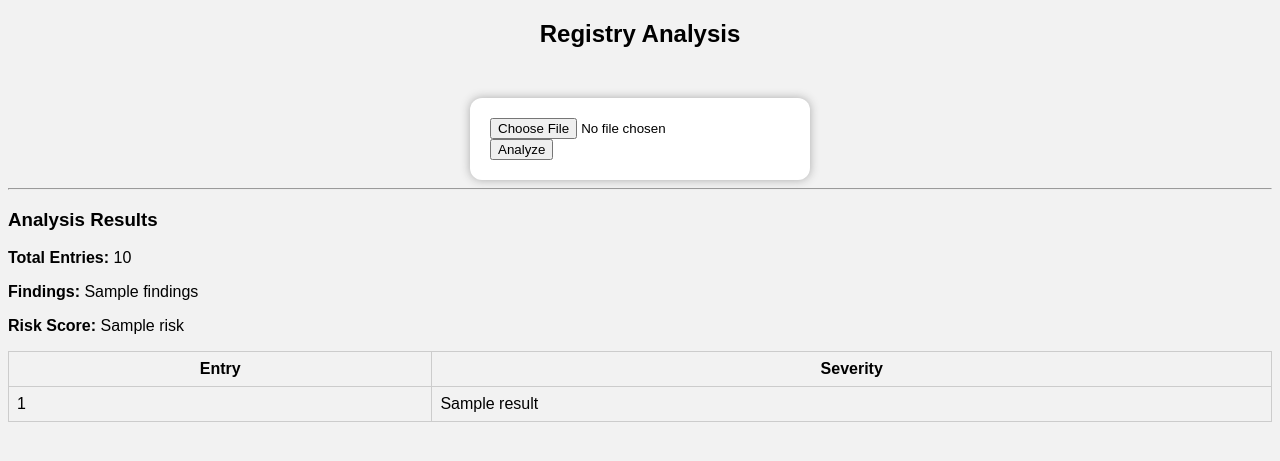
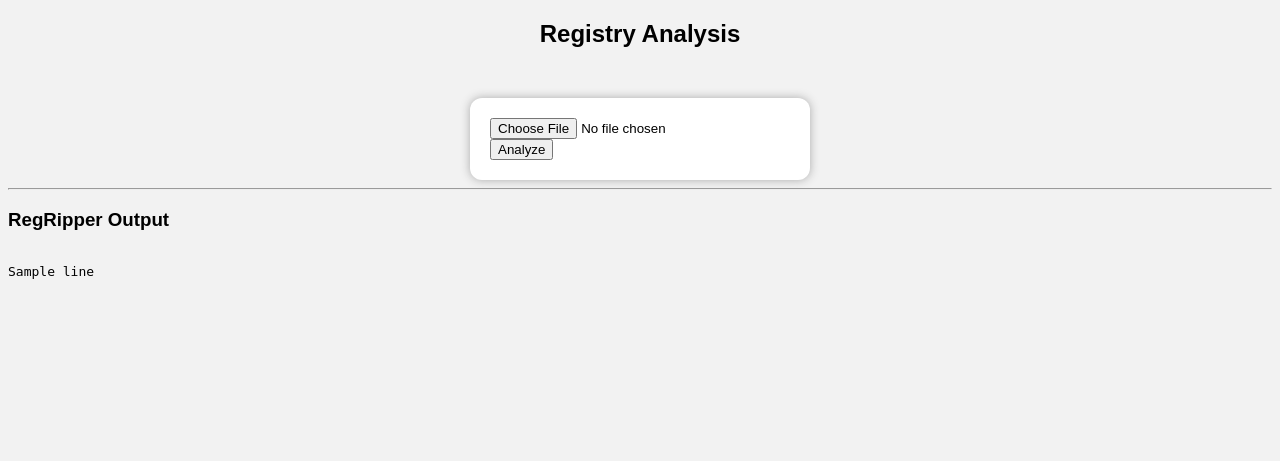
Before and after one commit to zd03o/forensics-dashboard, a Python web app: template templates/registry.html in a window 1280 px wide. Shown: the top 461 px of the page. Run offline with Jinja, Linux system fonts and the light colour scheme; the template is opened without the code that fills it: most values are stand-ins (such as "Sample title", 1, 10 or a date in 2020).

Commit message:
Update registry.html

```diff
--- a/templates/registry.html
+++ b/templates/registry.html
@@ -2,25 +2,12 @@
 <body><h2 class="center">Registry Analysis</h2>
 <div class="upload-box"><form method="POST" enctype="multipart/form-data">
 <input type="file" name="registry_file"><button type="submit">Analyze</button></form></div></body></html>
-{% if results %}
+{% if output %}
 <hr>
-<h3>Analysis Results</h3>
-
-<p><b>Total Entries:</b> {{ total }}</p>
-<p><b>Findings:</b> {{ findings }}</p>
-<p><b>Risk Score:</b> {{ risk }}</p>
-
-<table>
-  <tr>
-    <th>Entry</th>
-    <th>Severity</th>
-  </tr>
-
-  {% for r in results %}
-  <tr class="{{ r[1]|lower }}">
-    <td>{{ r[0] }}</td>
-    <td>{{ r[1] }}</td>
-  </tr>
-  {% endfor %}
-</table>
+<h3>RegRipper Output</h3>
+<pre>
+{% for line in output %}
+{{ line }}
+{% endfor %}
+</pre>
 {% endif %}
```
